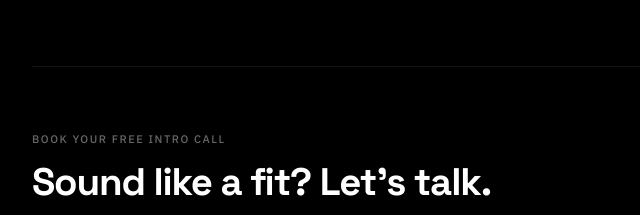
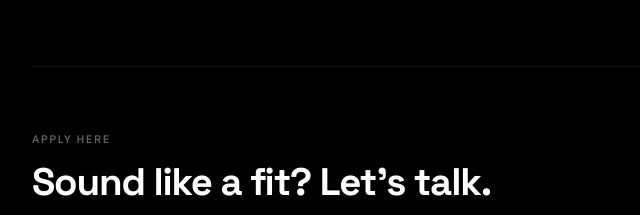
Before and after one commit to chjdombeck/therealitylabs, a plain HTML site: page apply/index.html in a window 1280 px wide. Shown: the part 1080-1295 px from the top of the page, 210-850 px from the left. Drawn offline with nearby package versions, Linux system fonts and the light colour scheme; a script that the page names is missing.

Commit message:
Change apply page label to 'Apply here'

```diff
--- a/apply/index.html
+++ b/apply/index.html
@@ -267,7 +267,7 @@
     <div class="divider"></div>
 
     <!-- CALENDLY BOOKING -->
-    <div class="section-label-sm">Book your free intro call</div>
+    <div class="section-label-sm">Apply here</div>
     <h2 class="apply-headline display" style="font-size: clamp(24px, 3vw, 40px); margin-bottom: 16px;">Sound like a fit? Let's talk.</h2>
     <p class="apply-subhead" style="margin-bottom: 32px;">Pick a time, book your 1-1 intro call and let's see if we're a fit to work together.</p>
 
```
